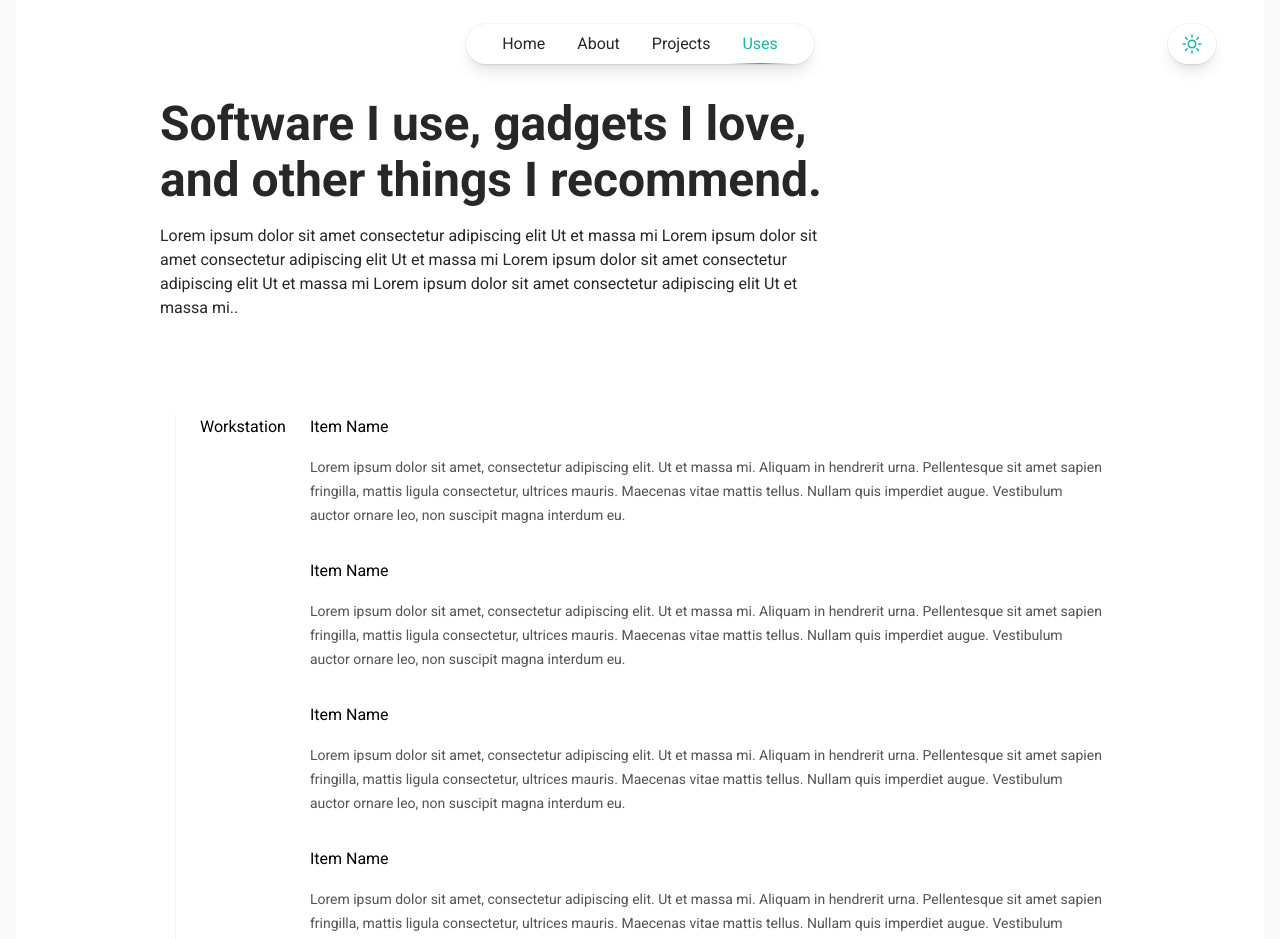
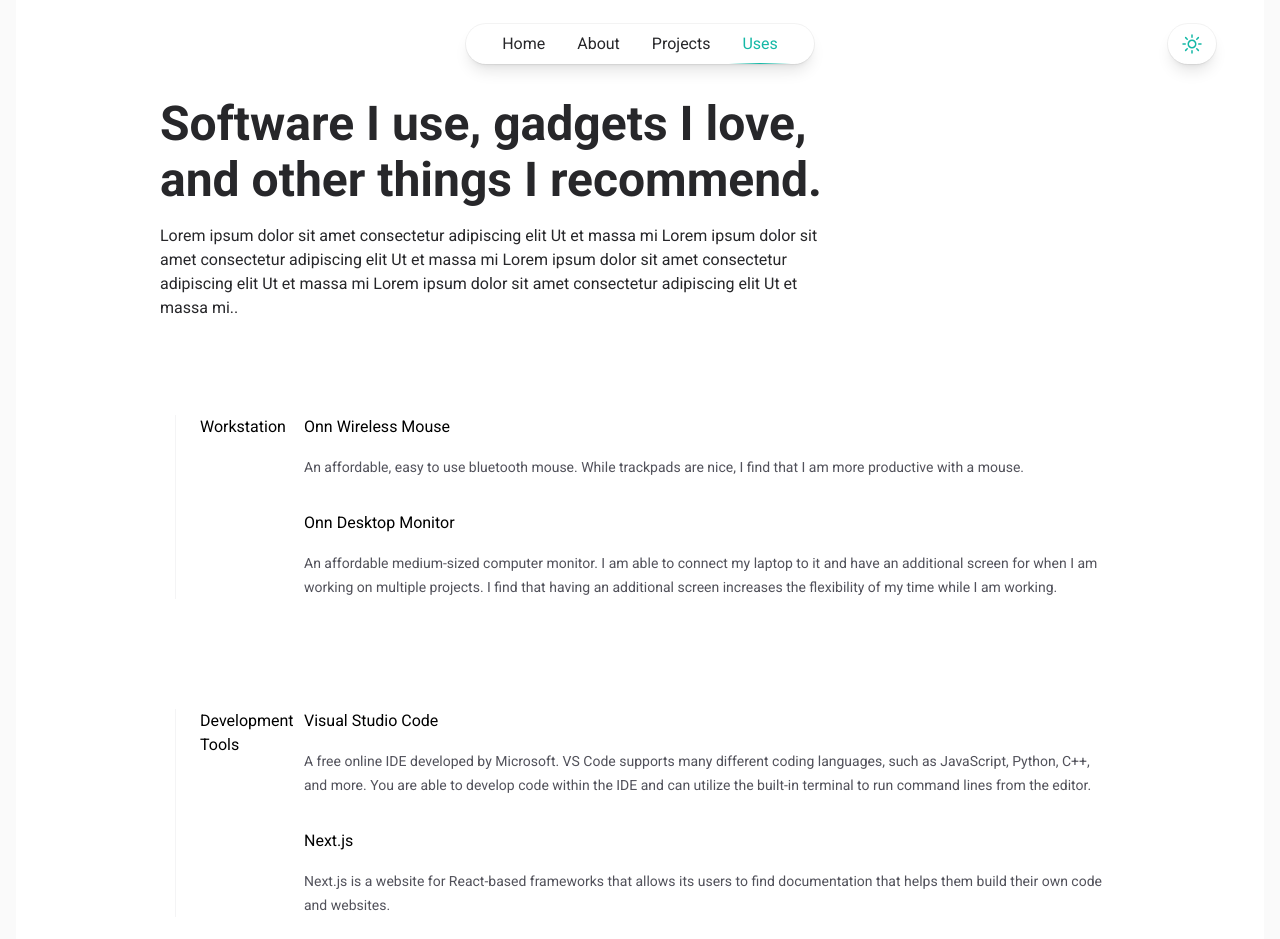
Before and after one commit to mattie-velasquez/mattie-velasquez.github.io, a Next.js app: page /uses in a window 1280 px wide. Shown: the top 939 px of the page. Built offline with nearby package versions, Linux system fonts and the light colour scheme.

Commit message:
Updated uses page.

```diff
--- a/src/components/Data.jsx
+++ b/src/components/Data.jsx
@@ -87,67 +87,43 @@
 
 export const workstationList =[
   {
-    title: "Item Name",
-    description:"Lorem ipsum dolor sit amet, consectetur adipiscing elit. Ut et massa mi. Aliquam in hendrerit urna. Pellentesque sit amet sapien fringilla, mattis ligula consectetur, ultrices mauris. Maecenas vitae mattis tellus. Nullam quis imperdiet augue. Vestibulum auctor ornare leo, non suscipit magna interdum eu.",
+    title: "Onn Wireless Mouse",
+    description:"An affordable, easy to use bluetooth mouse. While trackpads are nice, I find that I am more productive with a mouse.",
   },
   {
-    title: "Item Name",
-    description:"Lorem ipsum dolor sit amet, consectetur adipiscing elit. Ut et massa mi. Aliquam in hendrerit urna. Pellentesque sit amet sapien fringilla, mattis ligula consectetur, ultrices mauris. Maecenas vitae mattis tellus. Nullam quis imperdiet augue. Vestibulum auctor ornare leo, non suscipit magna interdum eu.",
-  },
-  {
-    title: "Item Name",
-    description:"Lorem ipsum dolor sit amet, consectetur adipiscing elit. Ut et massa mi. Aliquam in hendrerit urna. Pellentesque sit amet sapien fringilla, mattis ligula consectetur, ultrices mauris. Maecenas vitae mattis tellus. Nullam quis imperdiet augue. Vestibulum auctor ornare leo, non suscipit magna interdum eu.",
-  },
-  {
-    title: "Item Name",
-    description:"Lorem ipsum dolor sit amet, consectetur adipiscing elit. Ut et massa mi. Aliquam in hendrerit urna. Pellentesque sit amet sapien fringilla, mattis ligula consectetur, ultrices mauris. Maecenas vitae mattis tellus. Nullam quis imperdiet augue. Vestibulum auctor ornare leo, non suscipit magna interdum eu.",
-  },
-  {
-    title: "Item Name",
-    description:"Lorem ipsum dolor sit amet, consectetur adipiscing elit. Ut et massa mi. Aliquam in hendrerit urna. Pellentesque sit amet sapien fringilla, mattis ligula consectetur, ultrices mauris. Maecenas vitae mattis tellus. Nullam quis imperdiet augue. Vestibulum auctor ornare leo, non suscipit magna interdum eu.",
-  },
+    title: "Onn Desktop Monitor",
+    description:"An affordable medium-sized computer monitor. I am able to connect my laptop to it and have an additional screen for when I am working on multiple projects. I find that having an additional screen increases the flexibility of my time while I am working.",
+  }
 ]
 export const developmentList =[
   {
-    title: "Item Name",
-    description:"Lorem ipsum dolor sit amet, consectetur adipiscing elit. Ut et massa mi. Aliquam in hendrerit urna. Pellentesque sit amet sapien fringilla, mattis ligula consectetur, ultrices mauris. Maecenas vitae mattis tellus. Nullam quis imperdiet augue. Vestibulum auctor ornare leo, non suscipit magna interdum eu.",
+    title: "Visual Studio Code",
+    description:"A free online IDE developed by Microsoft. VS Code supports many different coding languages, such as JavaScript, Python, C++, and more. You are able to develop code within the IDE and can utilize the built-in terminal to run command lines from the editor.",
   },
   {
-    title: "Item Name",
-    description:"Lorem ipsum dolor sit amet, consectetur adipiscing elit. Ut et massa mi. Aliquam in hendrerit urna. Pellentesque sit amet sapien fringilla, mattis ligula consectetur, ultrices mauris. Maecenas vitae mattis tellus. Nullam quis imperdiet augue. Vestibulum auctor ornare leo, non suscipit magna interdum eu.",
-  },
-  {
-    title: "Item Name",
-    description:"Lorem ipsum dolor sit amet, consectetur adipiscing elit. Ut et massa mi. Aliquam in hendrerit urna. Pellentesque sit amet sapien fringilla, mattis ligula consectetur, ultrices mauris. Maecenas vitae mattis tellus. Nullam quis imperdiet augue. Vestibulum auctor ornare leo, non suscipit magna interdum eu.",
+    title: "Next.js",
+    description:"Next.js is a website for React-based frameworks that allows its users to find documentation that helps them build their own code and websites. ",
   },
 ]
 export const designList =[
   {
     title: "Whimsical",
-    description:"Lorem ipsum dolor sit amet, consectetur adipiscing elit. Ut et massa mi. Aliquam in hendrerit urna. Pellentesque sit amet sapien fringilla, mattis ligula consectetur, ultrices mauris. Maecenas vitae mattis tellus. Nullam quis imperdiet augue. Vestibulum auctor ornare leo, non suscipit magna interdum eu.",
+    description:"Whimsical is a collaborative visual workspace for creating flowcharts, wireframes, sticky notes, and mind maps. It is a great tool for brainstorming and planning projects.",
   },
   {
     title: "Figma",
-    description:"Lorem ipsum dolor sit amet, consectetur adipiscing elit. Ut et massa mi. Aliquam in hendrerit urna. Pellentesque sit amet sapien fringilla, mattis ligula consectetur, ultrices mauris. Maecenas vitae mattis tellus. Nullam quis imperdiet augue. Vestibulum auctor ornare leo, non suscipit magna interdum eu.",
+    description:"Figma is another collaborative visual workspace and design tool used for creating interactive prototypes.",
   },
 ]
 export const productivityList =[
   {
-    title: "Item Name",
-    description:"Lorem ipsum dolor sit amet, consectetur adipiscing elit. Ut et massa mi. Aliquam in hendrerit urna. Pellentesque sit amet sapien fringilla, mattis ligula consectetur, ultrices mauris. Maecenas vitae mattis tellus. Nullam quis imperdiet augue. Vestibulum auctor ornare leo, non suscipit magna interdum eu.",
+    title: "Notion",
+    description:"A note-taking app that allows you to create notes, databases, wikis, and more. Notion is a great tool for organizing your thoughts and projects. You can easily share your notes with others to help with collaboration on projects.",
   },
   {
-    title: "Item Name",
-    description:"Lorem ipsum dolor sit amet, consectetur adipiscing elit. Ut et massa mi. Aliquam in hendrerit urna. Pellentesque sit amet sapien fringilla, mattis ligula consectetur, ultrices mauris. Maecenas vitae mattis tellus. Nullam quis imperdiet augue. Vestibulum auctor ornare leo, non suscipit magna interdum eu.",
-  },
-  {
-    title: "Item Name",
-    description:"Lorem ipsum dolor sit amet, consectetur adipiscing elit. Ut et massa mi. Aliquam in hendrerit urna. Pellentesque sit amet sapien fringilla, mattis ligula consectetur, ultrices mauris. Maecenas vitae mattis tellus. Nullam quis imperdiet augue. Vestibulum auctor ornare leo, non suscipit magna interdum eu.",
-  },
-  {
-    title: "Item Name",
-    description:"Lorem ipsum dolor sit amet, consectetur adipiscing elit. Ut et massa mi. Aliquam in hendrerit urna. Pellentesque sit amet sapien fringilla, mattis ligula consectetur, ultrices mauris. Maecenas vitae mattis tellus. Nullam quis imperdiet augue. Vestibulum auctor ornare leo, non suscipit magna interdum eu.",
-  },
+    title: "Trello",
+    description:"Trello is a project management tool that allows you to create boards, lists, and cards to help you organize and prioritize your projects. You can easily move cards from one list to another to help you keep track of your progress. You can also easily share your boards with others to help increase communication and collaboration with others.",
+  }
 ]
 
 export const projectList = [
--- a/src/components/UsesSection/UsesSection.jsx
+++ b/src/components/UsesSection/UsesSection.jsx
@@ -4,7 +4,7 @@
   return (
     <section className="flex flex-col p-[15px]">
       <div className="flex flex-col lg:flex-row justify-between gap-6 pl-[24px] border-l border-zinc-100 dark:border-zinc-700/40">
-        <h2>{groupName}</h2>
+        <h2 className="w-20">{groupName}</h2>
         <div className="w-full flex flex-col gap-y-[32px]">
           {items.map((subitem, subIndex) => (
             <UseCard key={subIndex} title={subitem.title} description={subitem.description} />
```
